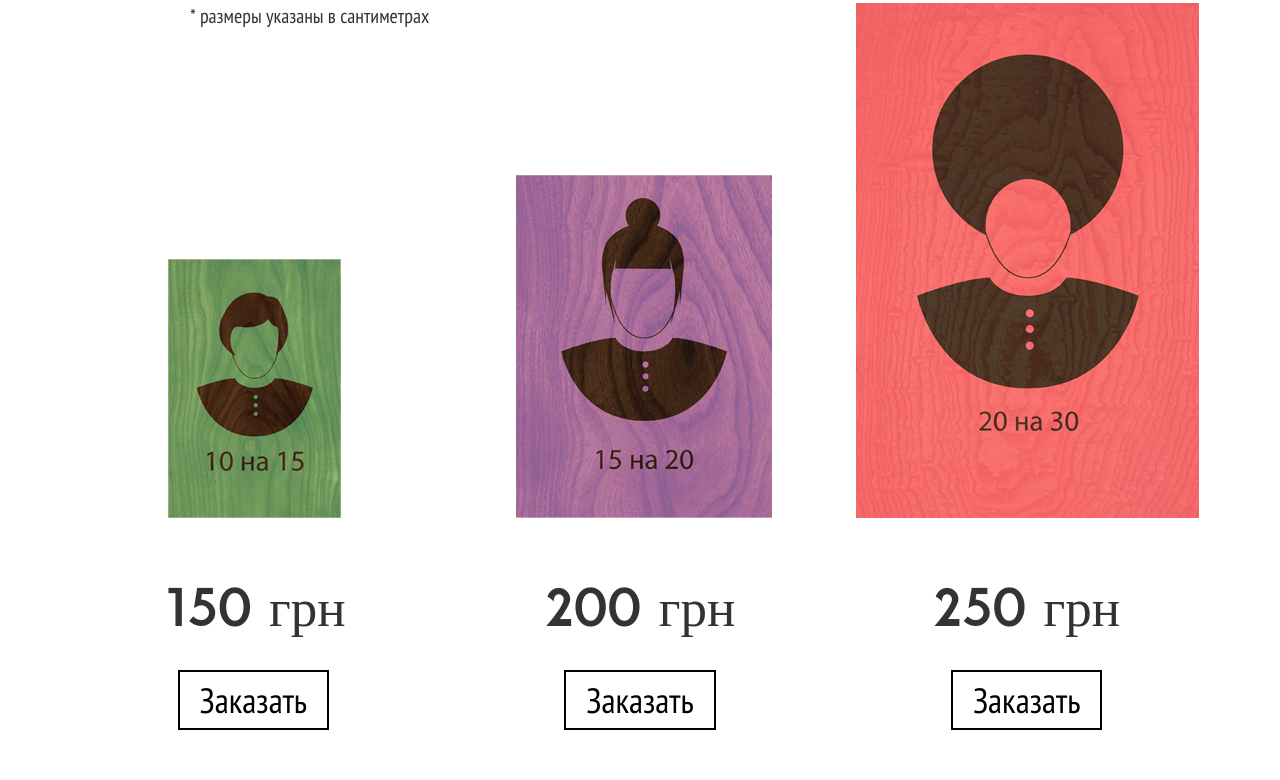
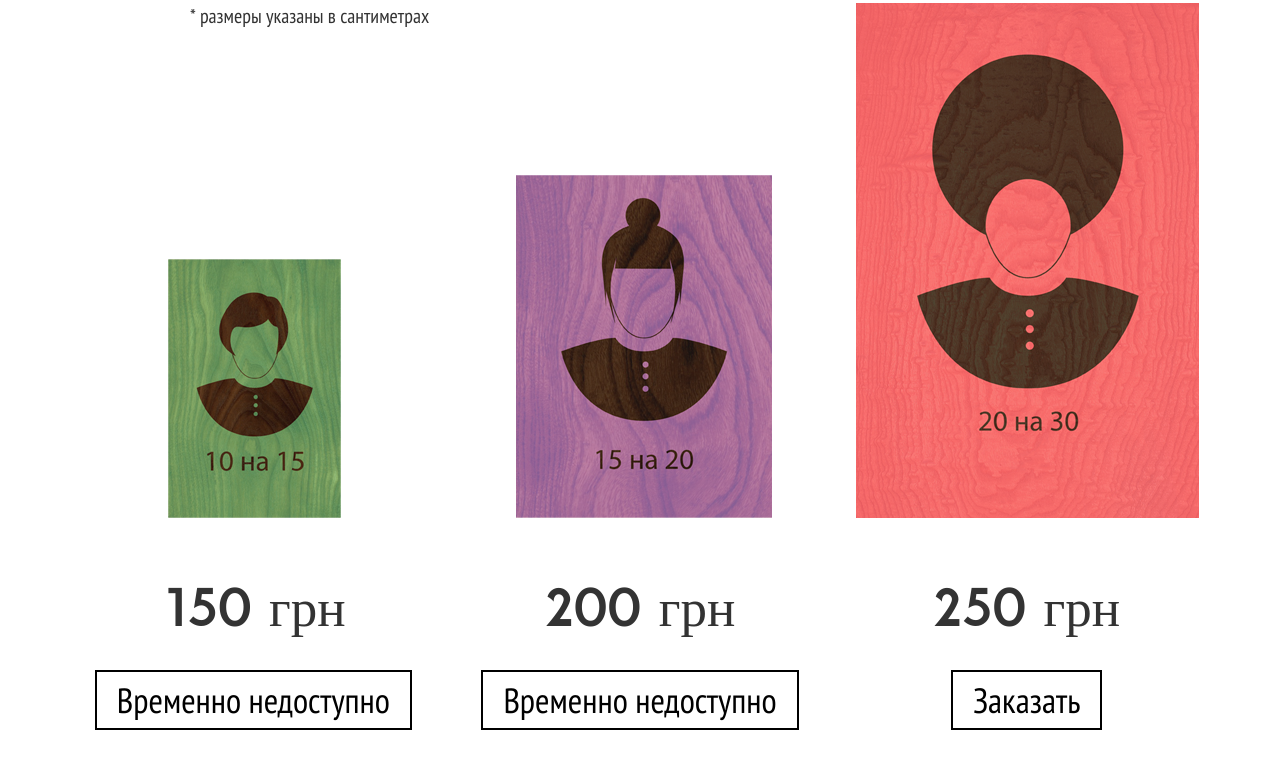
Before and after one commit to pyropictures/pyropictures.github.io, a plain HTML site: page index.html in a window 1280 px wide. Shown: the part 4423-5203 px from the top of the page. Drawn offline with Linux system fonts and the light colour scheme.

Commit message:
Update index.html

```diff
--- a/index.html
+++ b/index.html
@@ -3,7 +3,7 @@
 
 <head>
     <meta charset="UTF-8">
-    <title>Выжигание картин PyroPictures</title>
+    <title>Pyro Pictures</title>
     <!--    <link href="bootstrap.min.css" rel="stylesheet">-->
     <link href="carousel.css" rel="stylesheet">
 <!--    <link rel="stylesheet/less" type="text/css" href="style.less">-->
@@ -131,14 +131,14 @@
     <div class="block our-works">
         <h2>Наши работы</h2>
         <div class="row">
+            <a href="images/layout-32.png" class=""><img src="images/layout-32.png" alt=""></a><!--
+            --><a href="images/layout-33.png" class=""><img src="images/layout-33.png" alt=""></a><!--
+            --><a href="images/layout-35.png" class=""><img src="images/layout-35.png" alt=""></a>
+        </div>
+        <div class="row">
             <a href="images/layout-31.png" class=""><img src="images/layout-31.png" alt=""></a><!--
             --><a href="images/layout-34.png" class=""><img src="images/layout-34.png" alt=""></a><!--
-            --><a href="images/layout-33.png" class=""><img src="images/layout-33.png" alt=""></a>
-        </div>
-        <div class="row">
-            <a href="images/ready51.jpg" class=""><img src="images/ready51.jpg" alt=""></a><!--
-            --><a href="images/ready-34.jpg" class=""><img src="images/ready-34.jpg" alt=""></a><!--
-            --><a href="images/ready22.png" class=""><img src="images/ready22.png" alt=""></a>
+            --><a href="images/layout-36.png" class=""><img src="images/layout-36.png" alt=""></a>
         </div>
     </div>
     </div>
@@ -149,17 +149,17 @@
         <div class="col-md-4 col-sm-4">
             <div class="img-wrap"><img src="images/10x15.png" alt=""></div>
             <p>150 грн</p>
-            <a href="" class="btn btn-border">Заказать</a>
+            <a href="№" class="btn btn-border">Временно недоступно</a>
         </div>
         <div class="col-md-4 col-sm-4">
             <div class="img-wrap"><img src="images/15x20.png" alt=""></div>
             <p>200 грн</p>
-            <a href="" class="btn btn-border">Заказать</a>
+            <a href="№" class="btn btn-border">Временно недоступно</a>
         </div>
         <div class="col-md-4 col-sm-4">
             <div class="img-wrap"><img src="images/20x30.png" alt=""></div>
             <p>250 грн</p>
-            <a href="" class="btn btn-border">Заказать</a>
+            <a href="http://vk.com/pyropictures" class="btn btn-border disabled">Заказать</a>
         </div>
         </div>
     </div>
```
